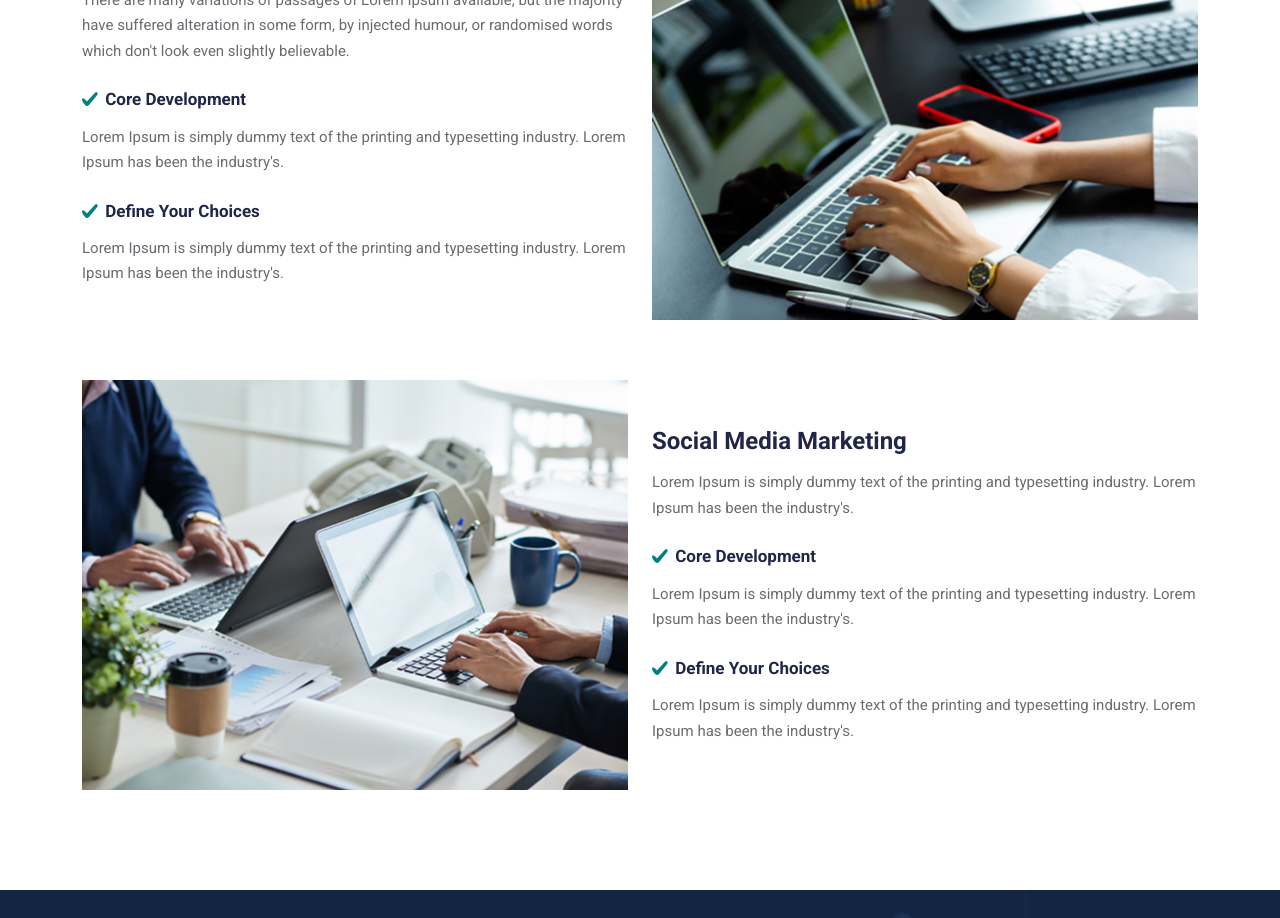
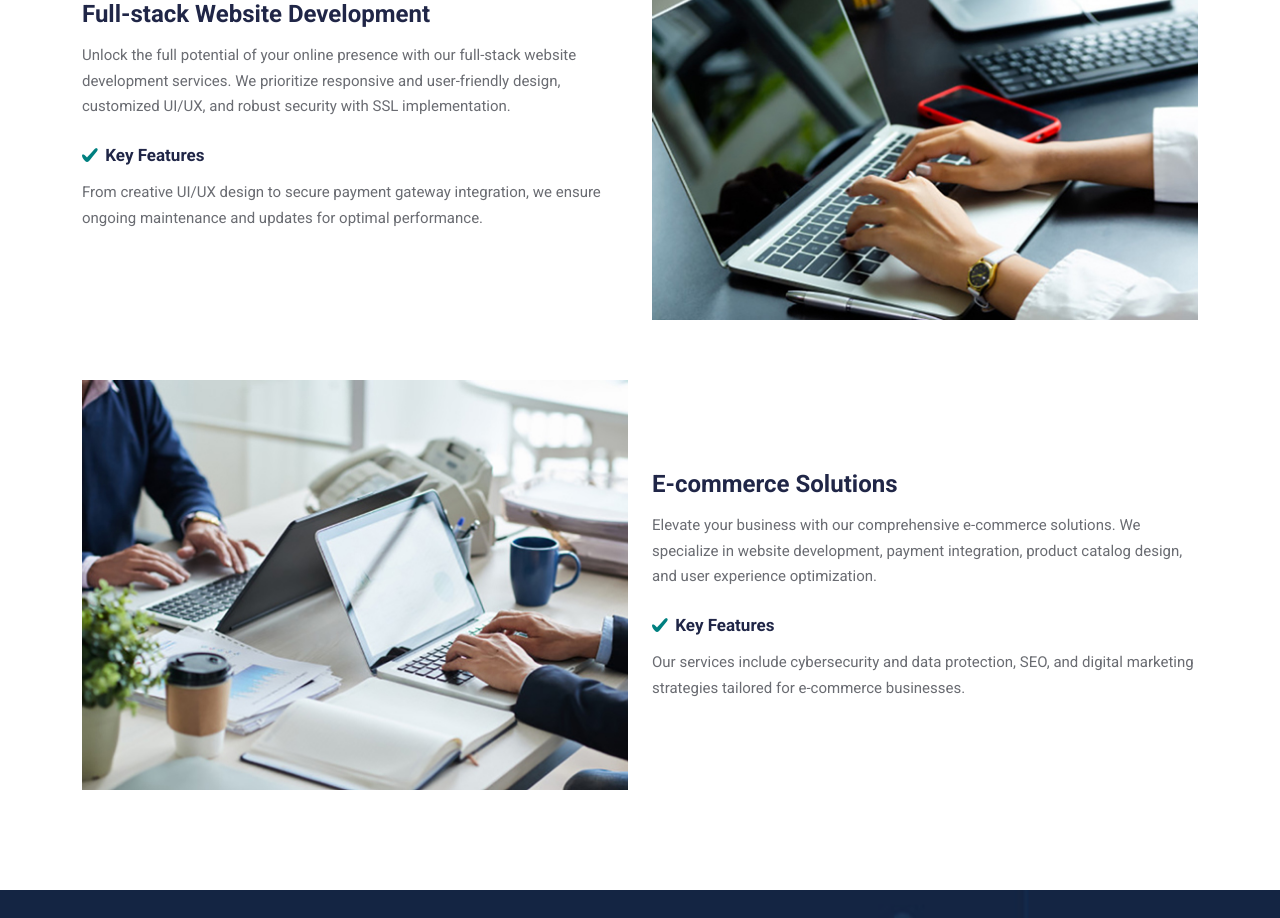
Before and after one commit to henask12/DigitalCraft-Solutions, a Next.js app: page /single-service in a window 1280 px wide. Shown: the part 660-1578 px from the top of the page. Built offline with nearby package versions, Linux system fonts and the light colour scheme.

Commit message:
update the single service content page

```diff
--- a/components/SingleService/SingleServiceContent.js
+++ b/components/SingleService/SingleServiceContent.js
@@ -9,32 +9,22 @@ const SingleServiceContent = () => {
             <div className="row align-items-center">
               <div className="col-lg-6 col-md-12">
                 <div className="services-details-desc">
-                  <h3>Digital Marketing</h3>
+                  <h3>Full-stack Website Development</h3>
                   <p>
-                    There are many variations of passages of Lorem Ipsum
-                    available, but the majority have suffered alteration in some
-                    form, by injected humour, or randomised words which don't
-                    look even slightly believable.
+                    Unlock the full potential of your online presence with our
+                    full-stack website development services. We prioritize
+                    responsive and user-friendly design, customized UI/UX, and
+                    robust security with SSL implementation.
                   </p>
 
                   <div className="features-text">
                     <h4>
-                      <i className="flaticon-check-mark"></i> Core Development
+                      <i className="flaticon-check-mark"></i> Key Features
                     </h4>
                     <p>
-                      Lorem Ipsum is simply dummy text of the printing and
-                      typesetting industry. Lorem Ipsum has been the industry's.
-                    </p>
-                  </div>
-
-                  <div className="features-text">
-                    <h4>
-                      <i className="flaticon-check-mark"></i> Define Your
-                      Choices
-                    </h4>
-                    <p>
-                      Lorem Ipsum is simply dummy text of the printing and
-                      typesetting industry. Lorem Ipsum has been the industry's.
+                      From creative UI/UX design to secure payment gateway
+                      integration, we ensure ongoing maintenance and updates for
+                      optimal performance.
                     </p>
                   </div>
                 </div>
@@ -58,30 +48,22 @@ const SingleServiceContent = () => {
 
               <div className="col-lg-6 col-md-12">
                 <div className="services-details-desc">
-                  <h3>Social Media Marketing</h3>
+                  <h3>E-commerce Solutions</h3>
                   <p>
-                    Lorem Ipsum is simply dummy text of the printing and
-                    typesetting industry. Lorem Ipsum has been the industry's.
+                    Elevate your business with our comprehensive e-commerce
+                    solutions. We specialize in website development, payment
+                    integration, product catalog design, and user experience
+                    optimization.
                   </p>
 
                   <div className="features-text">
                     <h4>
-                      <i className="flaticon-check-mark"></i> Core Development
+                      <i className="flaticon-check-mark"></i> Key Features
                     </h4>
                     <p>
-                      Lorem Ipsum is simply dummy text of the printing and
-                      typesetting industry. Lorem Ipsum has been the industry's.
-                    </p>
-                  </div>
-
-                  <div className="features-text">
-                    <h4>
-                      <i className="flaticon-check-mark"></i> Define Your
-                      Choices
-                    </h4>
-                    <p>
-                      Lorem Ipsum is simply dummy text of the printing and
-                      typesetting industry. Lorem Ipsum has been the industry's.
+                      Our services include cybersecurity and data protection,
+                      SEO, and digital marketing strategies tailored for
+                      e-commerce businesses.
                     </p>
                   </div>
                 </div>
```
